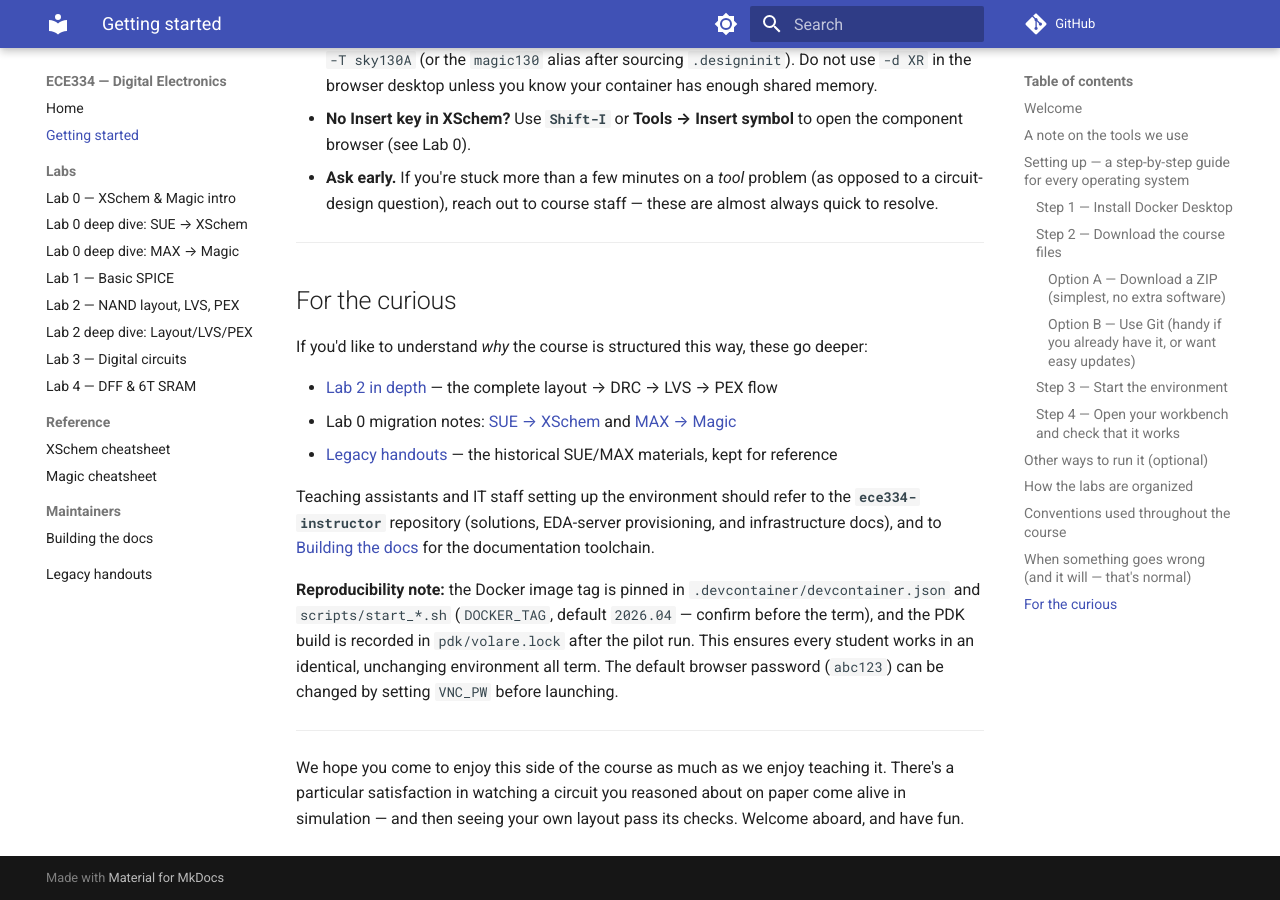
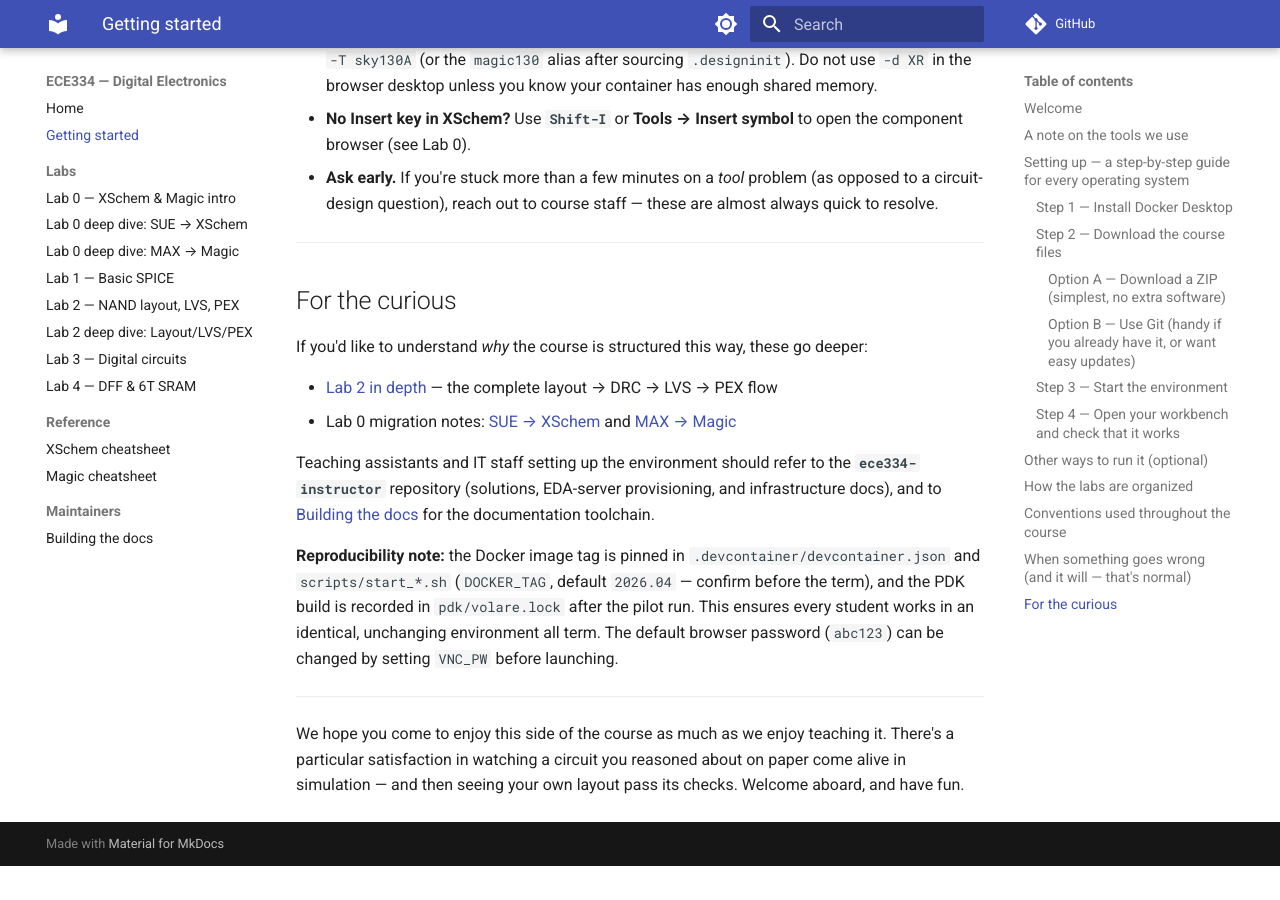
Before and after one commit to uoftasic/ece334-docs, an MkDocs documentation site: the page built from docs/getting-started/index.md, in a window 1280 px wide and 900 px high, scrolled down 7519 px. Built offline with MkDocs 1.6.1 and Material for MkDocs 9.7.7, drawn with Linux system fonts in a browser that asks for light colours; comment, search, counter and statistics services are not loaded; after the commit the page ends 8385 px from its top, so only the background shows below that.

Commit message:
chore: remove legacy handouts (private UofT material)

```diff
--- a/docs/getting-started/index.md
+++ b/docs/getting-started/index.md
@@ -252,7 +252,6 @@ If you'd like to understand *why* the course is structured this way, these go de
 
 - [Lab 2 in depth](../labs/lab2/lvs-pex.md) — the complete layout → DRC → LVS → PEX flow
 - Lab 0 migration notes: [SUE → XSchem](../labs/lab0/sue-to-xschem.md) and [MAX → Magic](../labs/lab0/max-to-magic.md)
-- [Legacy handouts](../legacy/index.md) — the historical SUE/MAX materials, kept for reference
 
 Teaching assistants and IT staff setting up the environment should refer to the **`ece334-instructor`** repository (solutions, EDA-server provisioning, and infrastructure docs), and to [Building the docs](../maintainers/building.md) for the documentation toolchain.
 
--- a/mkdocs.yml
+++ b/mkdocs.yml
@@ -66,4 +66,3 @@ nav:
       - Magic cheatsheet: reference/magic-cheatsheet.md
   - Maintainers:
       - Building the docs: maintainers/building.md
-  - Legacy handouts: legacy/index.md
```
